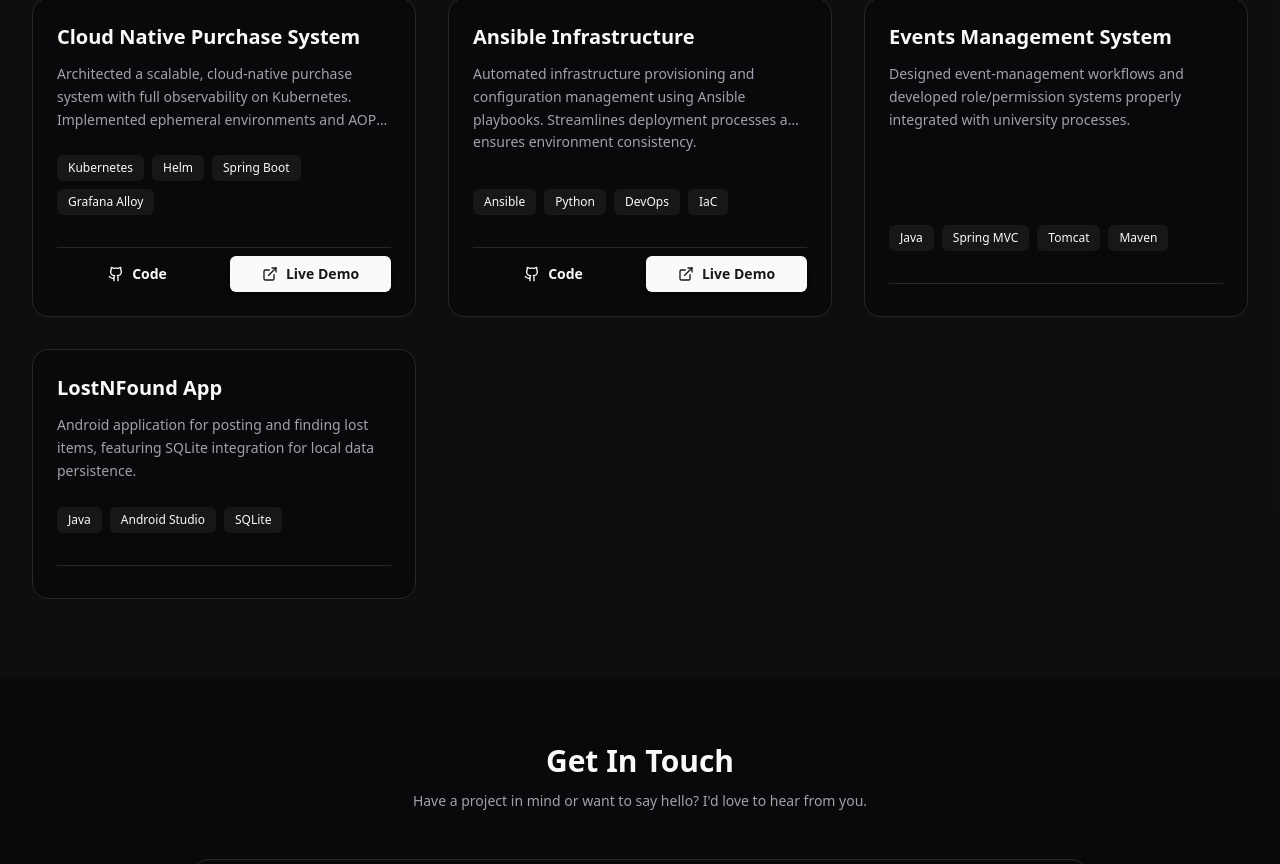
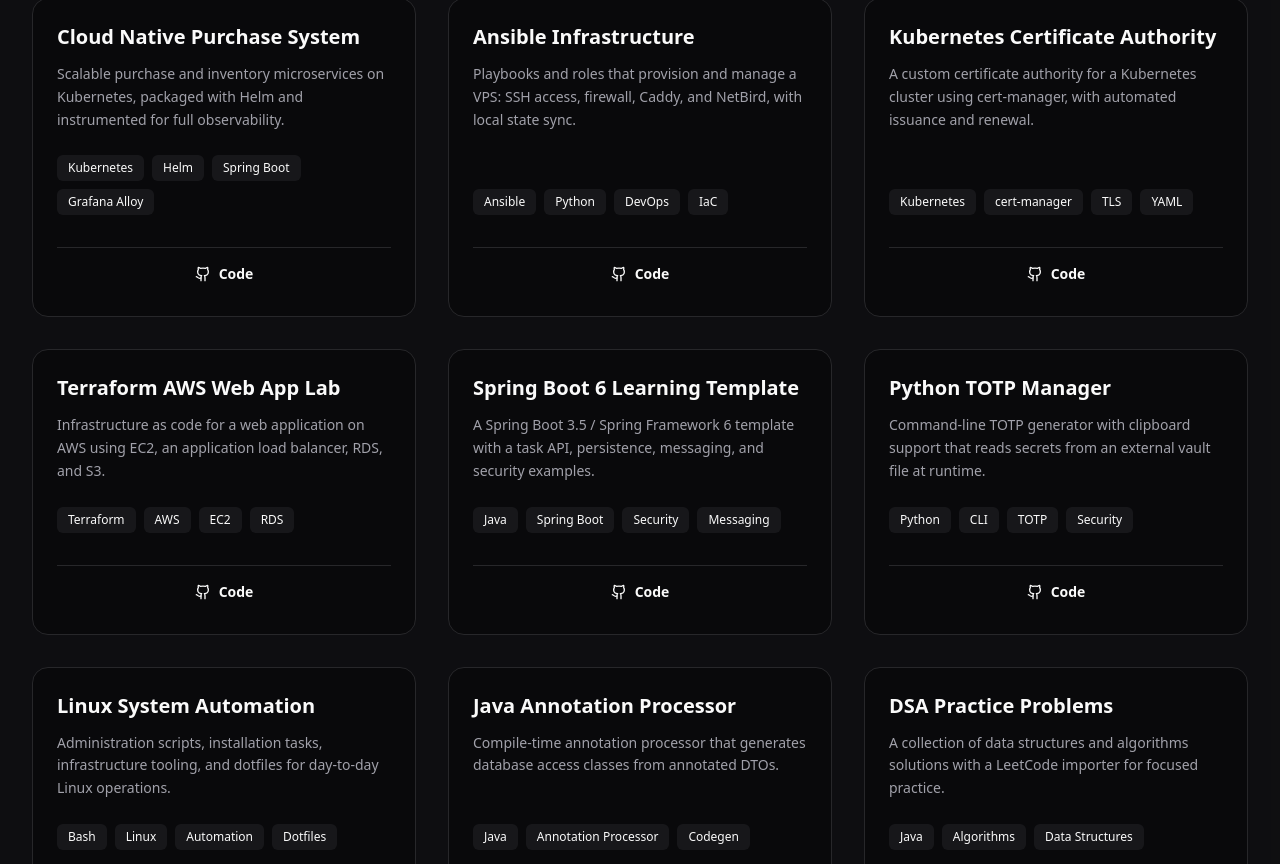
Before and after one commit to mohamad4444/portfolio-website, a React (Vite) app: page / in a window 1280 px wide. Shown: the part 2796-3660 px from the top of the page. Built offline with nearby package versions, Linux system fonts and the light colour scheme.

Commit message:
Fix project links and remove dead demo references

```diff
--- a/src/sections/projects.tsx
+++ b/src/sections/projects.tsx
@@ -1,37 +1,72 @@
 import { motion } from "framer-motion"
 import { Section } from "../components/section"
 import { Button } from "../components/ui/button"
-import { ExternalLink, Github } from "lucide-react"
+import { Github } from "lucide-react"
 
 const projects = [
   {
     title: "Cloud Native Purchase System",
-    description: "Architected a scalable, cloud-native purchase system with full observability on Kubernetes. Implemented ephemeral environments and AOP for logging.",
+    description: "Scalable purchase and inventory microservices on Kubernetes, packaged with Helm and instrumented for full observability.",
     tags: ["Kubernetes", "Helm", "Spring Boot", "Grafana Alloy"],
-    links: { demo: "#", code: "https://github.com/mohamad4444/Purchase-System-Cloud-Native" },
+    links: { code: "https://github.com/mohamad4444/cloud-native-purchase-system" },
     strengths: ["Cloud-Native", "Observability", "Automation"],
   },
   {
     title: "Ansible Infrastructure",
-    description: "Automated infrastructure provisioning and configuration management using Ansible playbooks. Streamlines deployment processes and ensures environment consistency.",
+    description: "Playbooks and roles that provision and manage a VPS: SSH access, firewall, Caddy, and NetBird, with local state sync.",
     tags: ["Ansible", "Python", "DevOps", "IaC"],
-    links: { demo: "#", code: "https://github.com/mohamad4444/ansible" },
+    links: { code: "https://github.com/mohamad4444/ansible" },
     strengths: ["Automation", "Infrastructure", "Config Mgmt"],
   },
   {
-    title: "Events Management System",
-    description: "Designed event-management workflows and developed role/permission systems properly integrated with university processes.",
-    tags: ["Java", "Spring MVC", "Tomcat", "Maven"],
-    links: { demo: "", code: "" },
-    strengths: ["Workflow Design", "RBAC", "Backend"],
+    title: "Kubernetes Certificate Authority",
+    description: "A custom certificate authority for a Kubernetes cluster using cert-manager, with automated issuance and renewal.",
+    tags: ["Kubernetes", "cert-manager", "TLS", "YAML"],
+    links: { code: "https://github.com/mohamad4444/k8s-certificate-authority" },
+    strengths: ["Security", "Kubernetes", "PKI"],
   },
   {
-    title: "LostNFound App",
-    description: "Android application for posting and finding lost items, featuring SQLite integration for local data persistence.",
-    tags: ["Java", "Android Studio", "SQLite"],
-    links: { demo: "", code: "" },
-    strengths: ["Mobile Dev", "Persistence", "UX"],
-  }
+    title: "Terraform AWS Web App Lab",
+    description: "Infrastructure as code for a web application on AWS using EC2, an application load balancer, RDS, and S3.",
+    tags: ["Terraform", "AWS", "EC2", "RDS"],
+    links: { code: "https://github.com/mohamad4444/terraform-aws-webapp-lab" },
+    strengths: ["IaC", "Cloud", "Networking"],
+  },
+  {
+    title: "Spring Boot 6 Learning Template",
+    description: "A Spring Boot 3.5 / Spring Framework 6 template with a task API, persistence, messaging, and security examples.",
+    tags: ["Java", "Spring Boot", "Security", "Messaging"],
+    links: { code: "https://github.com/mohamad4444/spring6-learning-template" },
+    strengths: ["Backend", "REST APIs", "Spring"],
+  },
+  {
+    title: "Python TOTP Manager",
+    description: "Command-line TOTP generator with clipboard support that reads secrets from an external vault file at runtime.",
+    tags: ["Python", "CLI", "TOTP", "Security"],
+    links: { code: "https://github.com/mohamad4444/python-totp-manager" },
+    strengths: ["CLI", "Security", "Packaging"],
+  },
+  {
+    title: "Linux System Automation",
+    description: "Administration scripts, installation tasks, infrastructure tooling, and dotfiles for day-to-day Linux operations.",
+    tags: ["Bash", "Linux", "Automation", "Dotfiles"],
+    links: { code: "https://github.com/mohamad4444/linux-system-automation" },
+    strengths: ["Automation", "Sysadmin", "Scripting"],
+  },
+  {
+    title: "Java Annotation Processor",
+    description: "Compile-time annotation processor that generates database access classes from annotated DTOs.",
+    tags: ["Java", "Annotation Processor", "Codegen"],
+    links: { code: "https://github.com/mohamad4444/java-annotation-processor" },
+    strengths: ["Backend", "Metaprogramming", "Codegen"],
+  },
+  {
+    title: "DSA Practice Problems",
+    description: "A collection of data structures and algorithms solutions with a LeetCode importer for focused practice.",
+    tags: ["Java", "Algorithms", "Data Structures"],
+    links: { code: "https://github.com/mohamad4444/dsa-practice-problems" },
+    strengths: ["Algorithms", "Problem Solving"],
+  },
 ]
 
 export function Projects() {
@@ -83,13 +118,6 @@ export function Projects() {
                     </a>
                   </Button>
                 )}
-                {project.links.demo && project.links.demo !== "" && (
-                   <Button size="sm" className="w-full gap-2 group/btn shadow-md hover:shadow-lg transition-all" asChild>
-                    <a href={project.links.demo} aria-label={`View demo for ${project.title}`} target="_blank" rel="noopener noreferrer">
-                      <ExternalLink className="w-4 h-4 group-hover/btn:-translate-y-0.5 group-hover/btn:translate-x-0.5 transition-transform" /> <span className="font-semibold">Live Demo</span>
-                    </a>
-                  </Button>
-                )}
               </div>
             </div>
           </motion.div>
```
